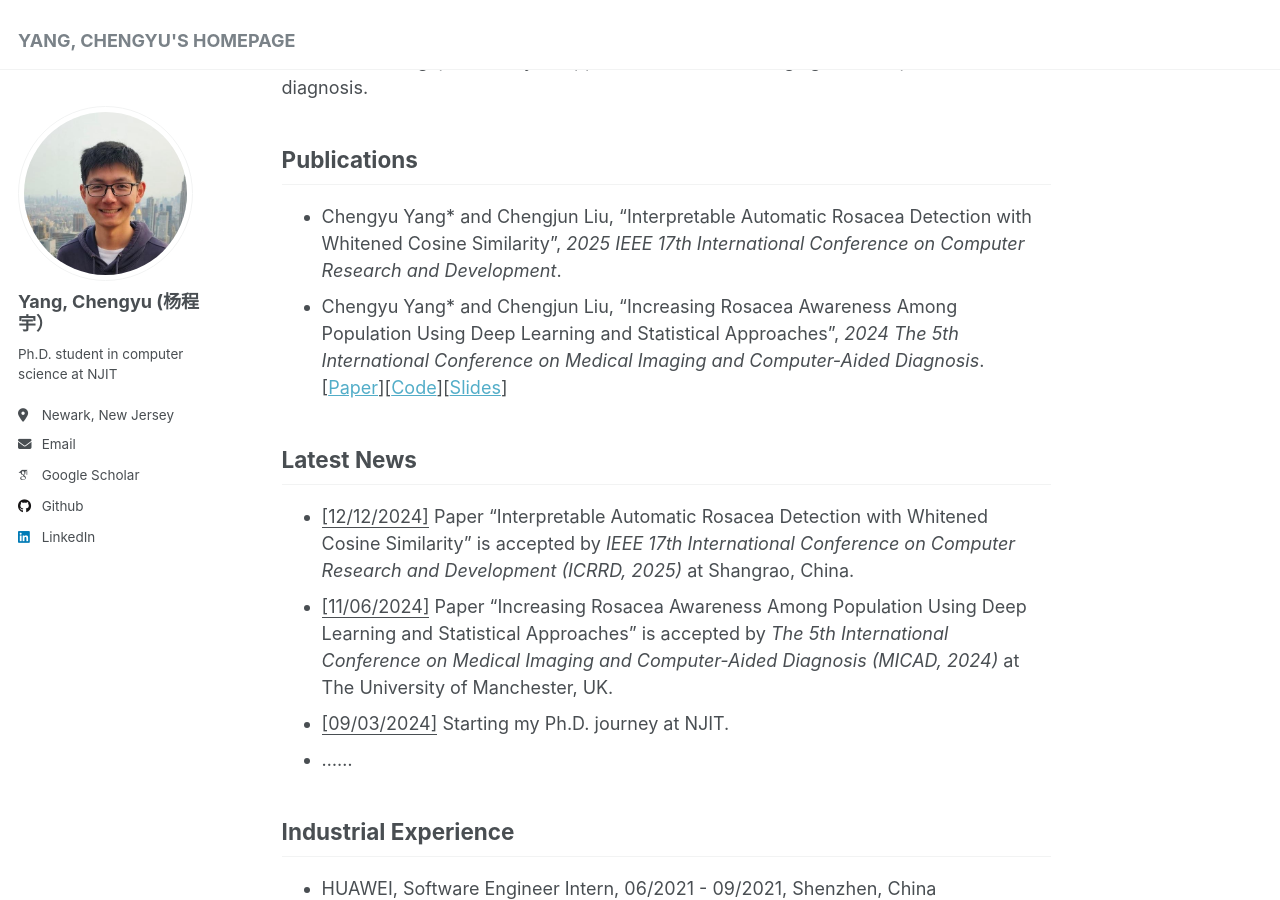
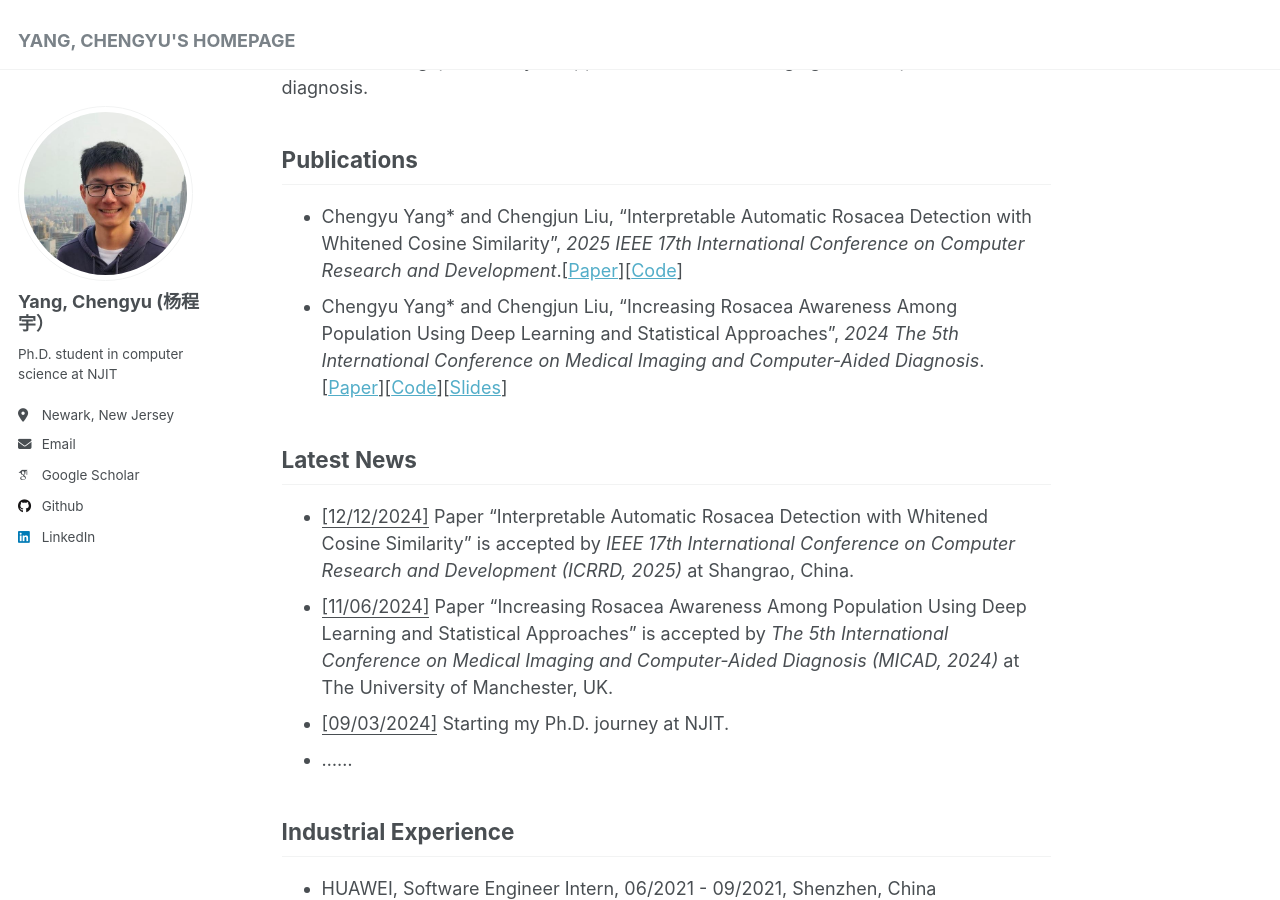
Before and after one commit to chengyuyang-njit/chengyuyang-njit.github.io, a Jekyll site: the page built from _pages/about.md, in a window 1280 px wide and 900 px high, scrolled down 305 px. Built offline with Jekyll 4.4.1, drawn with Linux system fonts in a browser that asks for light colours; some web fonts are replaced.

Commit message:
Update about.md

```diff
--- a/_pages/about.md
+++ b/_pages/about.md
@@ -15,7 +15,7 @@ Machine learning, particularly its appliaction in medical imaging and computer-a
 
 Publications
 ------
-- Chengyu Yang* and Chengjun Liu, "Interpretable Automatic Rosacea Detection with Whitened Cosine Similarity", <em>2025 IEEE 17th International Conference on Computer Research and Development</em>.
+- Chengyu Yang* and Chengjun Liu, "Interpretable Automatic Rosacea Detection with Whitened Cosine Similarity", <em>2025 IEEE 17th International Conference on Computer Research and Development</em>.[[Paper]()][[Code](https://github.com/chengyuyang-njit/ICCRD-2025)]
 - Chengyu Yang* and Chengjun Liu, "Increasing Rosacea Awareness Among Population Using Deep Learning and Statistical Approaches", <em>2024 The 5th International Conference on Medical Imaging and Computer-Aided Diagnosis</em>.
 [[Paper](https://arxiv.org/abs/2411.07074)][[Code](https://github.com/chengyuyang-njit/rosacea_detection)][[Slides](http://chengyuyang-njit.github.io/files/micad-2024-slides.pdf)]
 
```
